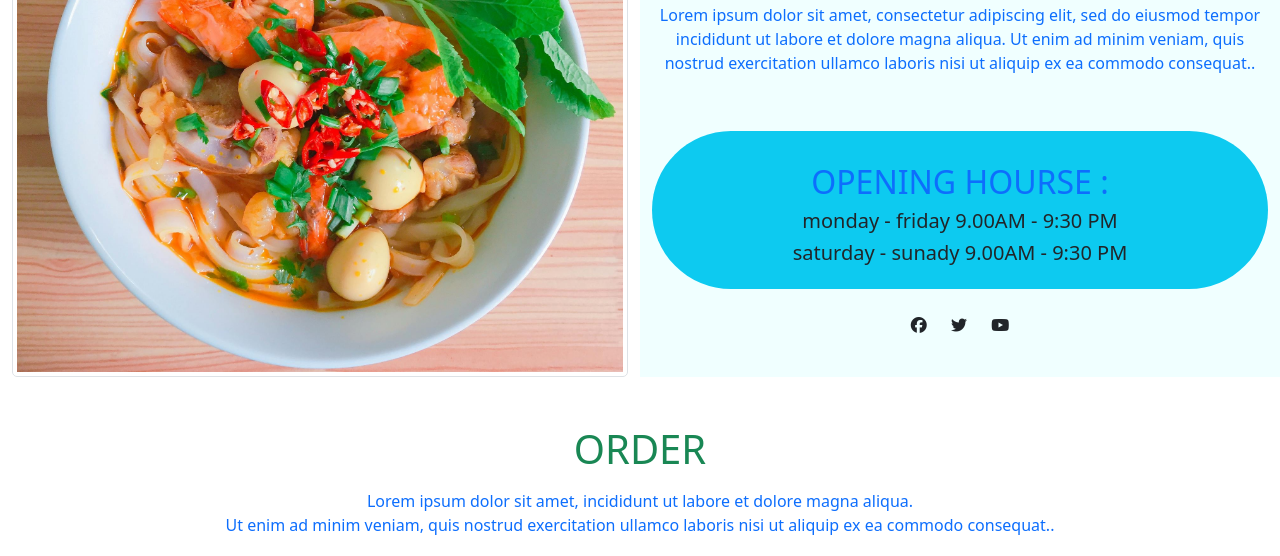
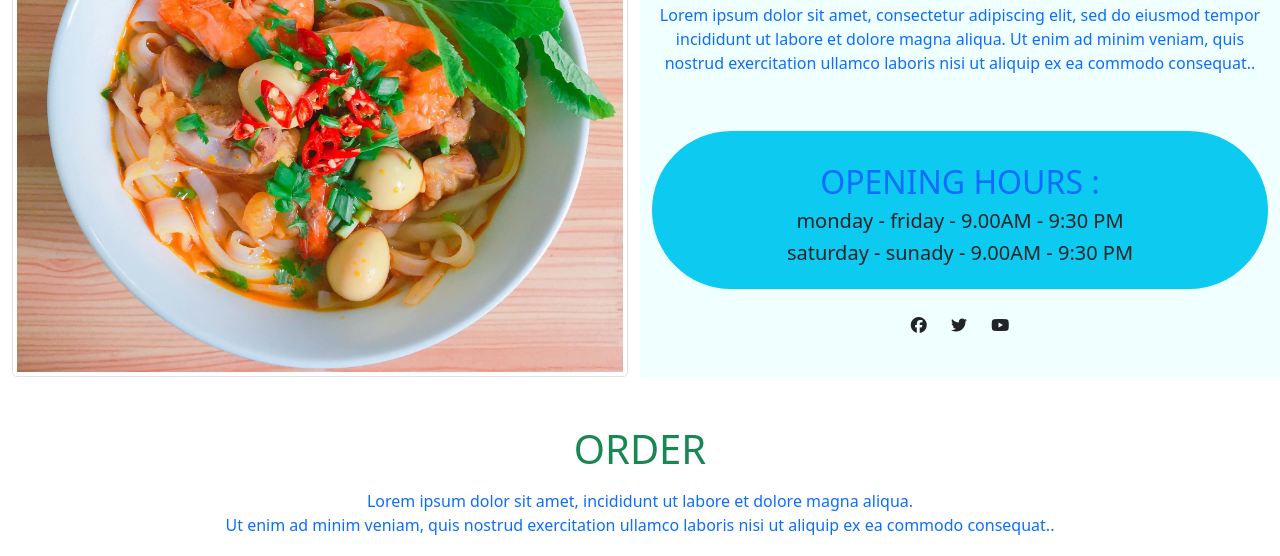
Before and after one commit to devesh594/food-web, a plain HTML site: page index.html in a window 1280 px wide. Shown: the part 1043-1599 px from the top of the page. Drawn offline with nearby package versions, Linux system fonts and the light colour scheme.

Commit message:
about - OPENING HOURS

```diff
--- a/index.html
+++ b/index.html
@@ -194,9 +194,9 @@
      data-aos-easing="ease-out-cubic"
      data-aos-duration="2000">
               <div class="mt-3 p-3 text-dark bg-info rounded-pill">
-                <h2 class="pt-3 text-primary"> OPENING HOURSE :</h2>
-                <h5>monday - friday           9.00AM - 9:30 PM</h5>
-                <h5>saturday - sunady         9.00AM - 9:30 PM</h5>
+                <h2 class="pt-3 text-primary"> OPENING HOURS :</h2>
+                <h5>monday - friday       -    9.00AM - 9:30 PM</h5>
+                <h5>saturday - sunady     -    9.00AM - 9:30 PM</h5>
               </div>
               <br>
               <div class="x-block " style="word-spacing: 20px;">
```
